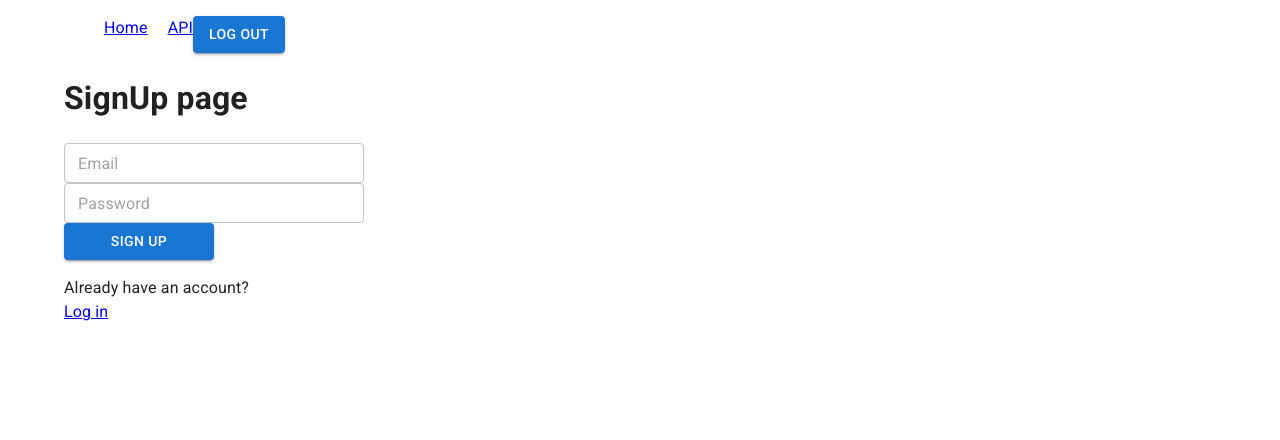
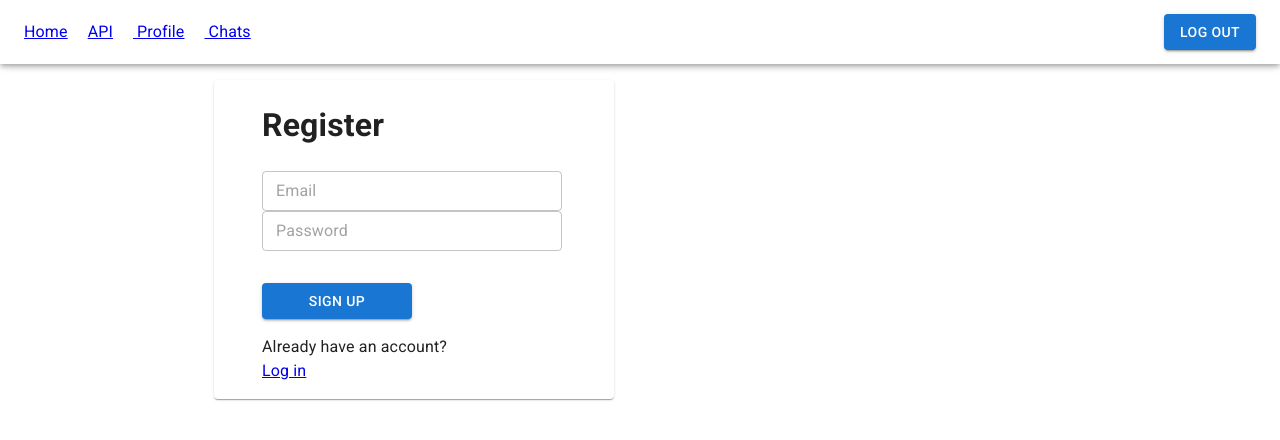
Before and after one commit to victoria369xx/reactHW, a React (Create React App) app: page /signup in a window 1280 px wide. Shown: the top 440 px of the page. Built offline with nearby package versions, Linux system fonts and the light colour scheme; no server answers.

Commit message:
visual done better

```diff
--- a/src/App.js
+++ b/src/App.js
@@ -1,5 +1,11 @@
 import React, { useEffect } from 'react';
 import {Switch, Route, Link} from 'react-router-dom';
+import { useDispatch, useSelector} from 'react-redux';
+import { initAuthAction, logOutUserThunk} from './store/user/actions';
+import {getIsAuth} from './store/user/selectors';
+import {PrivateRoute} from './hocs/PrivateRoute';
+import {PublicRoute} from './hocs/PublicRoute';
+
 import Home from './routs/Home/Home';
 import Profile from './routs/Profile/Profile';
 import Chats from './routs/Chats/Chats';
@@ -7,15 +13,8 @@ import Chat from './routs/Chat/Chat';
 import TestApi from './routs/TestApi/TestApi';
 import LogIn from './routs/LogIn/LogIn';
 import SignUp from './routs/SignUp/SignUp';
-import Container  from '@mui/material/Container';
-import { useDispatch, useSelector} from 'react-redux';
-import { initAuthAction, logOutUserThunk} from './store/user/actions';
-import {PrivateRoute} from './hocs/PrivateRoute';
-import {PublicRoute} from './hocs/PublicRoute';
-import {getIsAuth} from './store/user/selectors';
-import Button from '@mui/material/Button';
 
-
+import {Container, Button, AppBar, Toolbar}  from '@mui/material';
 
 
 
@@ -32,12 +31,18 @@ function logOutHandler () {
   dispatch(logOutUserThunk)
 }
   return (
-    <Container>
-        <ul style={{display:'flex', listStyleType:'none'}}>
-            <Link to="/" style={{marginRight: '20px'}}>Home</Link>
-            <Link to="/api">API</Link>
+    <Container maxWidth="md">
+        <AppBar style={{backgroundColor: "white"}}>
+          <Toolbar style={{display: "flex", justifyContent:"space-between"}}>
+            <div>
+            <Link to="/" style={{marginRight:"20px"}}> Home</Link>
+            <Link to="/api" style={{marginRight:"20px"}}>API</Link>
+            <Link to="/profile" style={{marginRight:"20px"}}> Profile</Link>
+            <Link to="/chats" style={{marginRight:"20px"}}> Chats </Link>
+            </div>
             <Button variant="contained" size="medium" onClick={logOutHandler}> Log Out </Button>
-        </ul>
+            </Toolbar>
+        </AppBar>
 
         <Switch>
 
@@ -48,16 +53,16 @@ function logOutHandler () {
 
           <PrivateRoute auth={authed} exact path="/profile" component={Profile}/>
 
-          <Route path="/chats">
+          <PrivateRoute auth={authed} path="/chats">
       <Chats>
           <Switch>
-            <Route path="/chats/:chatId" component={Chat}/>
-            <Route>
+            <PrivateRoute auth={authed} path="/chats/:chatId" component={Chat}/>
+            <PrivateRoute auth={authed}>
                 <h2> 404 Chat not found</h2>
-            </Route>
+            </PrivateRoute>
           </Switch>
       </Chats>
-      </Route>
+      </PrivateRoute>
 
 
         <PublicRoute auth={authed} path="/api" component={TestApi}/>
--- a/src/components/MessageList/MessageList.js
+++ b/src/components/MessageList/MessageList.js
@@ -11,10 +11,12 @@ export function MessageList() {
   const messageList = useSelector((state)=> state.messages.messageList[chatId])
 
   return (
-    <Box sx={{ml:6}}>
+    <Box sx={{ml:6}} style={{display:"flex", flexDirection:"column"}}>
+      <Box>
         {
           messageList?.map((item, idx) => {return <Message item={item} key={idx}/>})
         }
+        </Box>
         <Form/>
     </Box>
   );
--- a/src/routs/Chats/Chats.js
+++ b/src/routs/Chats/Chats.js
@@ -1,15 +1,16 @@
 import React from 'react';
 import {ChatList} from '..//..//components';
-import Container from '@mui/material/Container';
-import Grid from '@mui/material/Grid';
-import {Link} from 'react-router-dom';
+import {Container, Grid, Card} from '@mui/material';
+
+
 
 
 
 
 export default function Chats ({children}) {
     return (
-        <Container maxWidth="md" >
+      <Card style={{marginTop:"5rem", paddingBottom:"5rem", paddingLeft:"2rem"}}>
+        <Container maxWidth="md" style={{marginTop:"2rem"}}>
         <Grid item container xs={12} spacing={2}>
             <Grid item xs={4}>
               <ChatList/>
@@ -18,7 +19,7 @@ export default function Chats ({children}) {
             {children}
             </Grid>
         </Grid>
-        <Link to="/profile" style={{marginBottom: '2rem'}}>Profile</Link>
       </Container>
+      </Card>
     )
 }
--- a/src/routs/LogIn/LogIn.js
+++ b/src/routs/LogIn/LogIn.js
@@ -1,10 +1,9 @@
 import React, {useState} from "react";
 import {Link} from 'react-router-dom';
-import Input from '@mui/material/TextField';
-import Button from '@mui/material/Button';
 import { useDispatch } from "react-redux";
 import { logInUserThunk } from "../../store/user/actions";
 
+import {TextField, Button, Card} from '@mui/material';
 
 
 export default function LogIn () {
@@ -33,17 +32,17 @@ export default function LogIn () {
         clearForm()
     }
 
-    return <div>
-        <h1>Login page</h1>
+    return <Card style={{marginTop:"5rem", width: "25rem", paddingLeft:"3rem"}}>
+        <h1>LogIn</h1>
         <form style={{display:"flex", flexDirection:"column"}} onSubmit={logInHandler}>
-            <Input type="email" placeholder="Email" size="small" style={{width:"300px"}} value={email} onChange={emailSubmitHandler}/>
-            <Input type="password" placeholder="Password" size="small" style={{width:"300px"}} value={password} onChange={passwordSubmitHandler}/>
-            <Button type="submit" variant="contained" size="medium" style={{width:"150px"}}>Log in</Button>
+            <TextField type="email" placeholder="Email" size="small" style={{width:"300px"}} value={email} onChange={emailSubmitHandler}/>
+            <TextField type="password" placeholder="Password" size="small" style={{width:"300px"}} value={password} onChange={passwordSubmitHandler}/>
+            <Button type="submit" variant="contained" size="medium" style={{width:"150px", marginTop:"2rem"}}>Log in</Button>
         </form>
 
         <p>
             Don't have an account? <br/>
             <Link to="/signup">Register</Link>
         </p>
-    </div>
+    </Card>
 }
--- a/src/routs/Profile/Profile.js
+++ b/src/routs/Profile/Profile.js
@@ -1,5 +1,4 @@
 import React from 'react';
-import {Link}from 'react-router-dom';
 import {useSelector } from 'react-redux';
 import {getUser} from '../../store/user/selectors';
 
@@ -10,10 +9,9 @@ export default function Profile () {
   let user = useSelector(getUser);
 
     return (
-        <div>
+        <div style={{marginTop:"5rem"}}>
             <h1> Profile </h1>
             <p>You are logged in as  {user.email}</p>
-            <Link to="/chats">Chats</Link>
         </div>
     )
 }
--- a/src/routs/SignUp/SignUp.js
+++ b/src/routs/SignUp/SignUp.js
@@ -1,11 +1,9 @@
 import React, {useState} from "react";
 import {Link} from "react-router-dom";
-import Input from '@mui/material/TextField';
-import Button from '@mui/material/Button';
 import { useDispatch } from "react-redux";
 import { signUpUserThunk } from "../../store/user/actions";
 
-
+import {TextField, Button, Card} from '@mui/material';
 
 export default function SignUp () {
 
@@ -32,17 +30,16 @@ export default function SignUp () {
         clearForm()
     }
 
-    return <div>
-        <h1>SignUp page</h1>
-
+    return <Card style={{marginTop:"5rem", width: "25rem", paddingLeft:"3rem"}}>
+        <h1>Register</h1>
         <form style={{display:"flex", flexDirection:"column"}} onSubmit={signUpHandler}>
-            <Input type="email" placeholder="Email" size="small" style={{width:"300px"}} value={email} onChange={emailSubmitHandler}/>
-            <Input type="password" placeholder="Password" size="small" style={{width:"300px"}} value={password} onChange={passwordSubmitHandler}/>
-            <Button type="submit" variant="contained" size="medium" style={{width:"150px"}}>Sign Up</Button>
+            <TextField type="email" placeholder="Email" size="small" style={{width:"300px"}} value={email} onChange={emailSubmitHandler}/>
+            <TextField type="password" placeholder="Password" size="small" style={{width:"300px"}} value={password} onChange={passwordSubmitHandler}/>
+            <Button type="submit" variant="contained" size="medium" style={{width:"150px", marginTop:"2rem"}}>Sign Up</Button>
         </form>
         <p>
             Already have an account? <br/>
             <Link to="/login">Log in</Link>
         </p>
-    </div>
+    </Card>
 }
--- a/src/routs/TestApi/TestApi.js
+++ b/src/routs/TestApi/TestApi.js
@@ -1,9 +1,9 @@
 import React from "react";
-import Button from '@mui/material/Button'
 import { useDispatch, useSelector} from "react-redux";
 import { getApiPicThunk } from "../../store/api/actions";
 import { getErrorApi, getLoadingApi, getApiPicUrl } from "../../store/api/selector";
-import { CircularProgress } from "@mui/material";
+
+import { CircularProgress, Button } from "@mui/material";
 
 
 export default function TestApi () {
@@ -18,7 +18,7 @@ export default function TestApi () {
 
 
     return (
-        <div>
+        <div style={{marginTop:"5rem"}}>
             <h1>Hi, I'm a page about Foxes ❤️</h1>
             <p>You can press the button below and see some fox 🦊 ️</p>
             <Button variant="outlined" color="warning" onClick={requestHandler}> Try it</Button>
```
